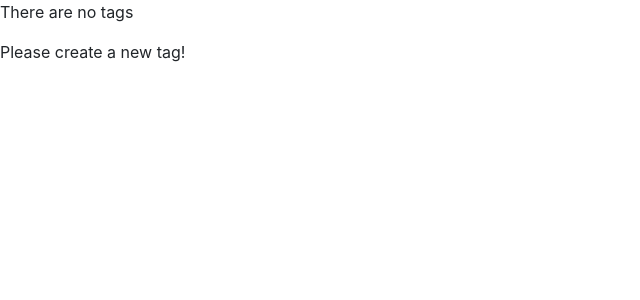
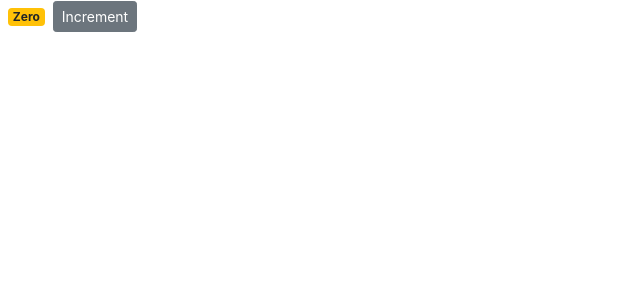
Before and after one commit to imrebartis/react-2019, a React (Create React App) app in the folder counter-app/: page / in a window 1280 px wide. Shown: the top 300 px of the page, without its empty margins (0-640 px from the left). Built offline with nearby package versions, Linux system fonts and the light colour scheme.

Commit message:
handle events

```diff
--- a/counter-app/src/components/counter.jsx
+++ b/counter-app/src/components/counter.jsx
@@ -2,23 +2,38 @@
 
 class Counter extends Component {
   state = {
-    count: 0,
-    tags: []
+    count: 0
   };
 
-  renderTags() {
-    if (this.state.tags.length === 0) return <p>There are no tags</p>
-
-    return <ul>{ this.state.tags.map(tag => <li key={tag}>{ tag }</li>)}</ul>
+  handleIncrement() {
+    console.log("increment clicked");
   }
 
   render() {
     return (
       <React.Fragment>
-        {this.renderTags()}
-        {(this.state.tags.length === 0) && 'Please create a new tag!'}
+        <span style={this.styles} className={this.getBadgeClasses()}>
+          {this.formatCount()}
+        </span>
+        <button
+          onClick={this.handleIncrement}
+          className="btn btn-secondary btn-sm"
+        >
+          Increment
+        </button>
       </React.Fragment>
     );
+  }
+
+  getBadgeClasses() {
+    let classes = "badge m-2 badge-";
+    classes += this.state.count === 0 ? "warning" : "primary";
+    return classes;
+  }
+
+  formatCount() {
+    const { count } = this.state;
+    return count === 0 ? "Zero" : count;
   }
 }
 
```
